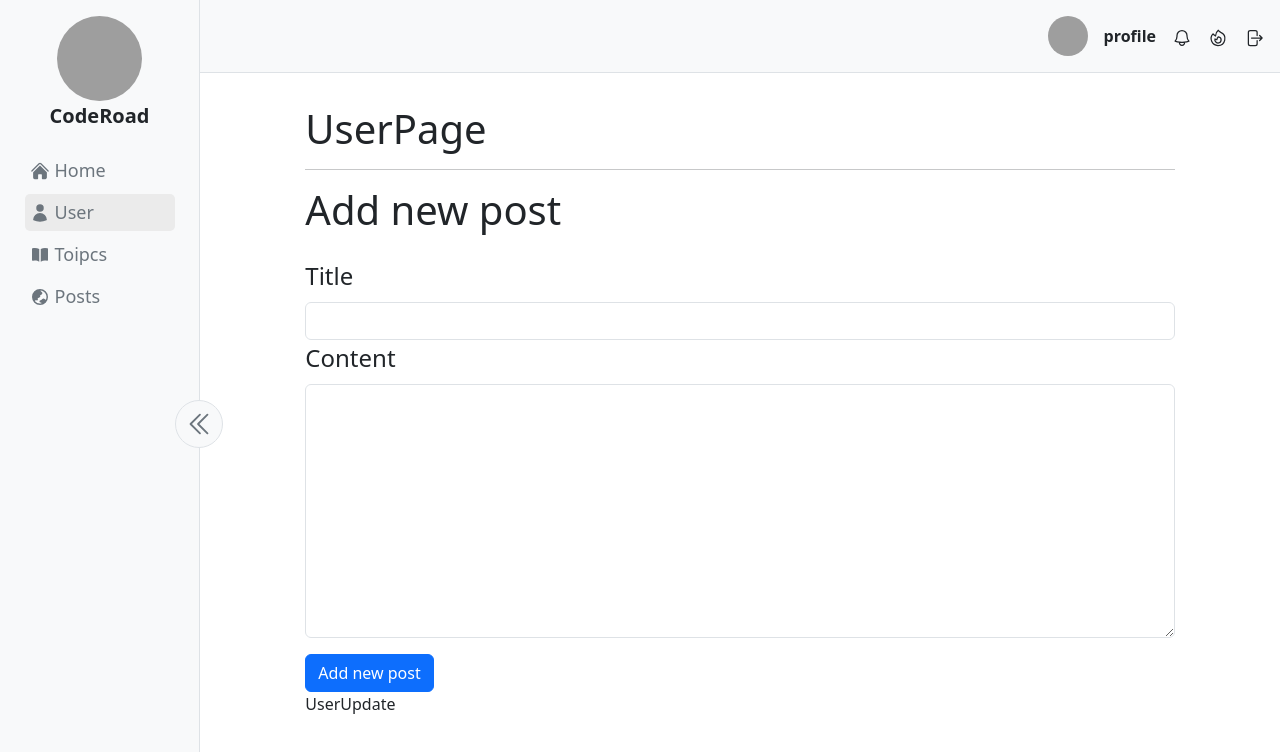
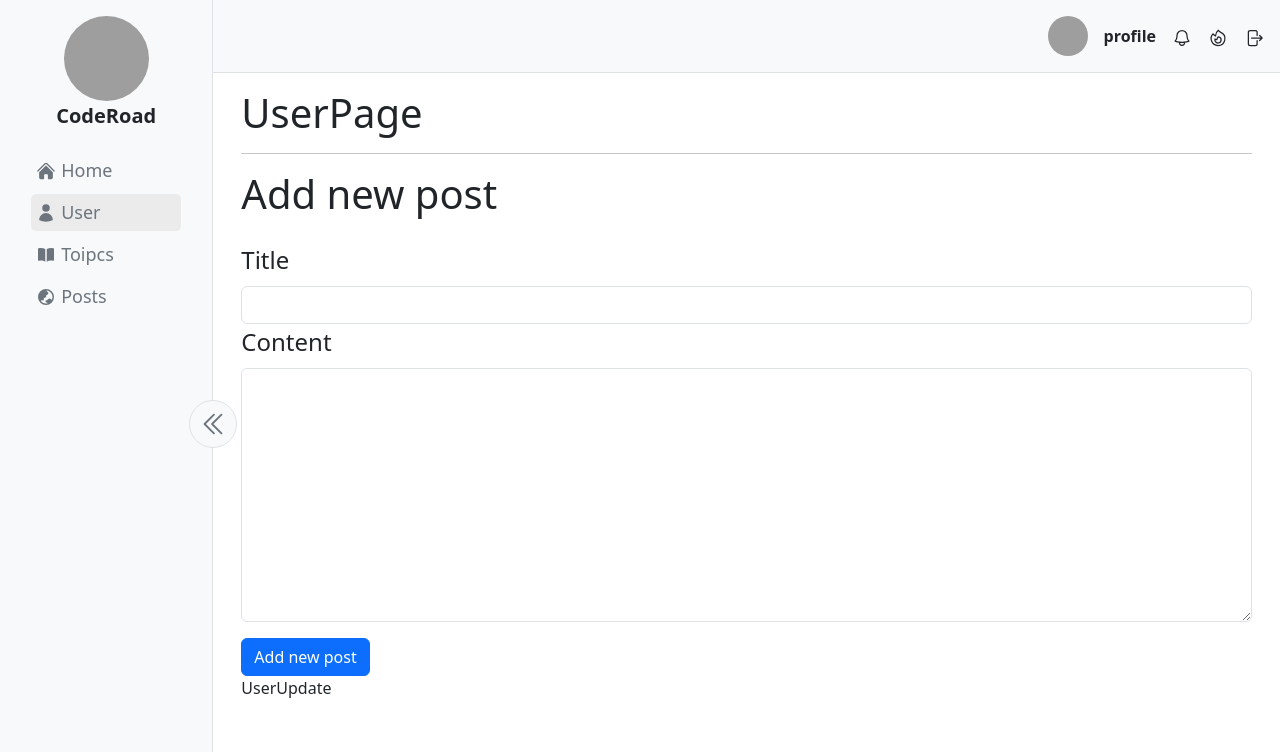
Before and after one commit to Abdelaziz79/Graduation-Project, a React (Vite) app: page /user in a window 1280 px wide. Shown: the top 752 px of the page. Built offline with nearby package versions, Linux system fonts and the light colour scheme; grey boxes are pictures that could not be loaded.

Commit message:
fix style finally

```diff
--- a/src/index.css
+++ b/src/index.css
@@ -17,6 +17,7 @@
   top: 50%;
   background-color: #f8f9fa;
   color: #6c757d;
+  transform: translate(-50%, 0);
 }
 
 .sidebar-toggle-button:hover {
@@ -102,3 +103,10 @@
   width: 50%;
   object-fit: cover;
 }
+
+.hide {
+  width: 0px;
+}
+.show {
+  width: 200px;
+}
--- a/src/ui/AppLayout.jsx
+++ b/src/ui/AppLayout.jsx
@@ -3,7 +3,7 @@ import NavBar from "./NavBar";
 import SideBar from "./SideBar";
 import SliderToggleButton from "./SliderToggleButton";
 
-import { Row, Col } from "react-bootstrap";
+import { Row, Col, Container } from "react-bootstrap";
 import { Outlet } from "react-router-dom";
 import { useSliderToggle } from "../context/SliderToggleContext";
 
@@ -12,23 +12,16 @@ export default function AppLayout() {
 
   return (
     <Row className="m-0 p-0 main">
-      <Col
-        className={` trans col-2 m-0 p-0  `}
-        style={{ width: show ? "200px" : "0px" }}
-      >
+      <Col className={` p-0 m-0 col-2 trans ${show ? "" : "hide"} `}>
         <SideBar />
       </Col>
-      <Col className="p-0 m-0">
+      <Col className={`main p-0 m-0 trans ${show ? "col-10" : "col-12"} `}>
         <NavBar />
         <SliderToggleButton />
-        <main className="overflow-auto" style={{ height: "92vh" }}>
-          <div className="h-100 my-3 mx-auto p-3 ">
-            <Row>
-              <Col sm={12} md={12} lg={10} className="mx-auto">
-                <Outlet />
-              </Col>
-            </Row>
-          </div>
+        <main className="overflow-auto p-3">
+          <Container>
+            <Outlet />
+          </Container>
         </main>
       </Col>
     </Row>
--- a/src/ui/SliderToggleButton.jsx
+++ b/src/ui/SliderToggleButton.jsx
@@ -8,13 +8,10 @@ import {
 
 export default function SliderToggleButton() {
   const { show, handleToggle } = useSliderToggle();
+
   return (
     <span
-      className="p-2 rounded-circle trans sidebar-toggle-button border "
-      style={{
-        left: show ? "175px" : "0px",
-        transform: show ? "translate(0%, 0%)" : "translate(-50%, 0%)",
-      }}
+      className="p-2 rounded-circle trans sidebar-toggle-button border"
       onClick={() => handleToggle(!show)}
     >
       {show ? (
```
